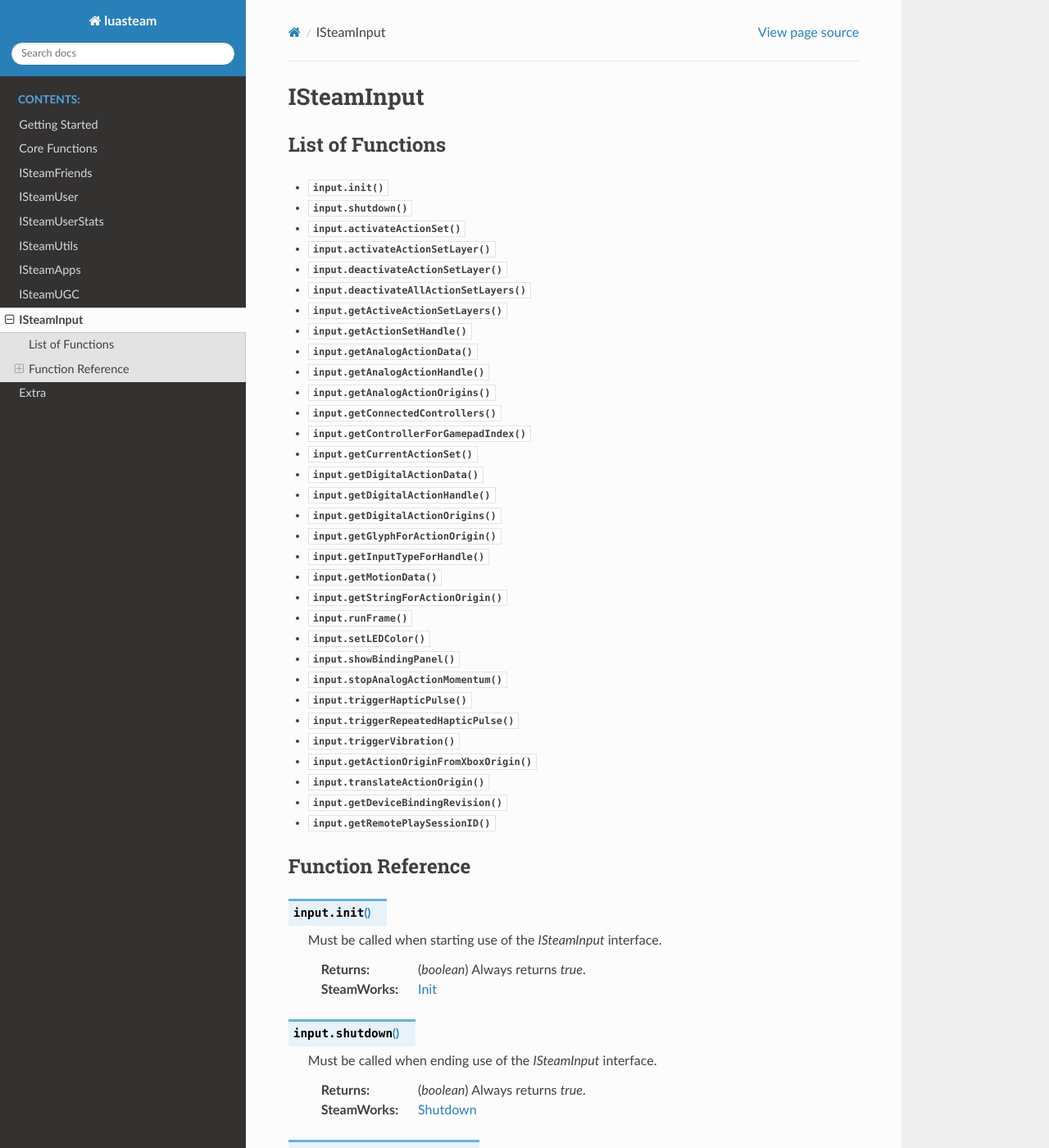
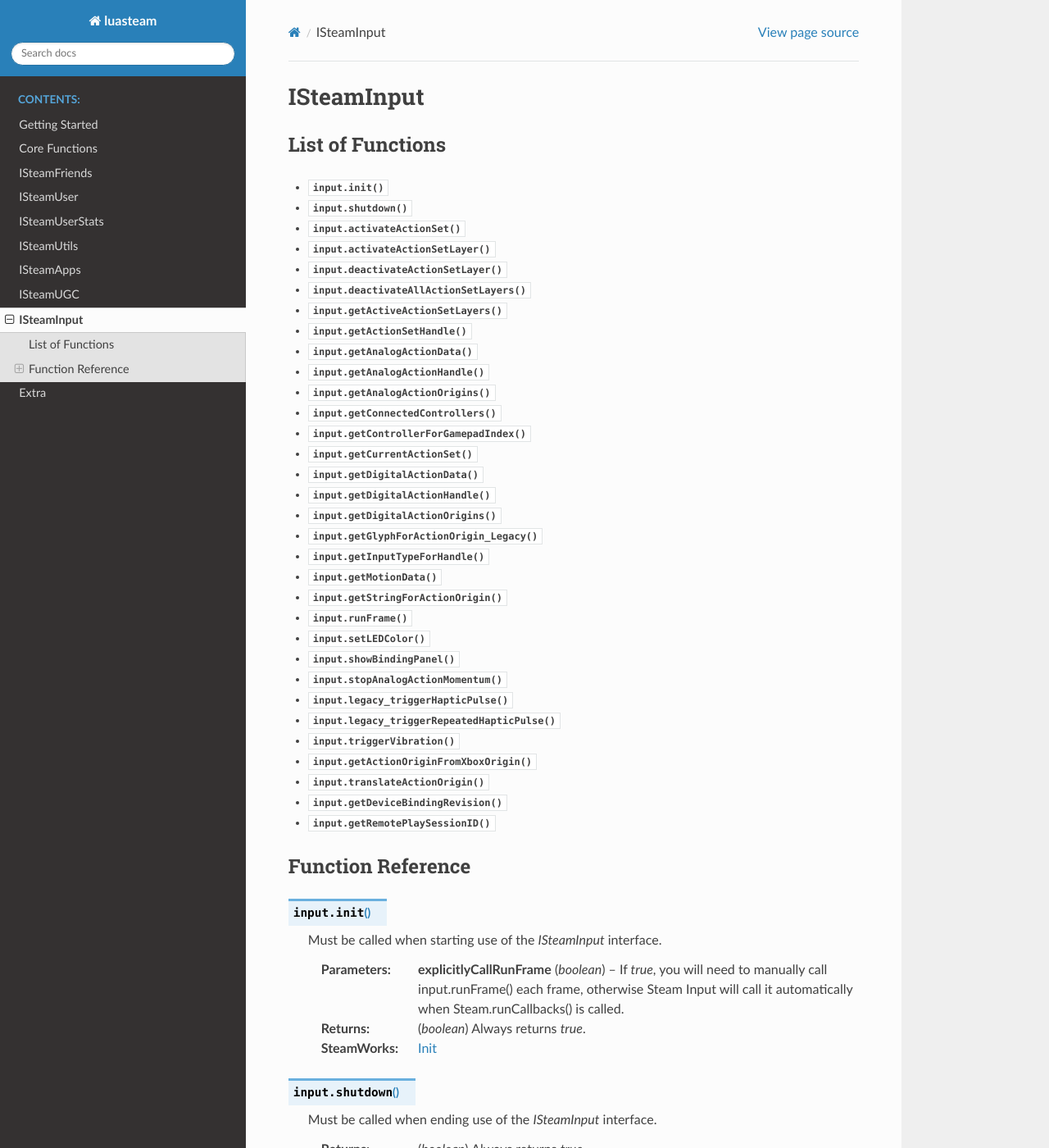
Before and after one commit to uspgamedev/luasteam, a Sphinx documentation site: the page built from docs/input.rst, in a window 1280 px wide and 1400 px high. Shown: the whole window at 82% size. Built offline with Sphinx 7.4.7 and the Read the Docs theme 2.0.0, drawn with Linux system fonts in a browser that asks for light colours; some of the changed text lies outside the part shown.

Commit message:
Fix build issues with SDK 155. Deprecation of input methods

```diff
--- a/docs/input.rst
+++ b/docs/input.rst
@@ -22,7 +22,7 @@
 * :func:`input.getDigitalActionData`
 * :func:`input.getDigitalActionHandle`
 * :func:`input.getDigitalActionOrigins`
-* :func:`input.getGlyphForActionOrigin`
+* :func:`input.getGlyphForActionOrigin_Legacy`
 * :func:`input.getInputTypeForHandle`
 * :func:`input.getMotionData`
 * :func:`input.getStringForActionOrigin`
@@ -30,8 +30,8 @@
 * :func:`input.setLEDColor`
 * :func:`input.showBindingPanel`
 * :func:`input.stopAnalogActionMomentum`
-* :func:`input.triggerHapticPulse`
-* :func:`input.triggerRepeatedHapticPulse`
+* :func:`input.legacy_triggerHapticPulse`
+* :func:`input.legacy_triggerRepeatedHapticPulse`
 * :func:`input.triggerVibration`
 * :func:`input.getActionOriginFromXboxOrigin`
 * :func:`input.translateActionOrigin`
@@ -45,6 +45,7 @@
 
     Must be called when starting use of the `ISteamInput` interface.
 
+    :param boolean explicitlyCallRunFrame: If `true`, you will need to manually call input.runFrame() each frame, otherwise Steam Input will call it automatically when Steam.runCallbacks() is called.
     :returns: (`boolean`) Always returns `true`.
     :SteamWorks: `Init <https://partner.steamgames.com/doc/api/isteaminput#Init>`_
 
@@ -159,7 +160,7 @@
     :returns: (`number`) The associated gamepad index for the specified controller, if emulating a gamepad.
     :SteamWorks: `GetGamepadIndexForController <https://partner.steamgames.com/doc/api/isteaminput#GetGamepadIndexForController>`_
 
-.. function:: input.getGlyphForActionOrigin()
+.. function:: input.getGlyphForActionOrigin_Legacy()
 
     :param string origin: For example, `LeftStick_Click`, `X`, `B`. See `EInputActionOrigin <https://partner.steamgames.com/doc/api/isteaminput#EInputActionOrigin>`_ for reference.
     :returns: (`string`) A local path to art for on-screen glyph for a particular origin.
@@ -213,7 +214,7 @@
     :returns: nothing
     :SteamWorks: `StopAnalogActionMomentum <https://partner.steamgames.com/doc/api/isteaminput#StopAnalogActionMomentum>`_
 
-.. function:: input.triggerHapticPulse()
+.. function:: input.legacy_triggerHapticPulse()
 
     :param uint64 inputHandle: The handle of the controller to affect. Obtained from :func:`input.getConnectedControllers`.
     :param string targetPad: `Left` or `Right` depending on which haptic touch pad to affect. See `ESteamControllerPad <https://partner.steamgames.com/doc/api/isteaminput#ESteamControllerPad>`_.
@@ -221,7 +222,7 @@
     :returns: nothing
     :SteamWorks: `TriggerHapticPulse <https://partner.steamgames.com/doc/api/isteaminput#TriggerHapticPulse>`_
 
-.. function:: input.triggerRepeatedHapticPulse()
+.. function:: input.legacy_triggerRepeatedHapticPulse()
 
     :param uint64 inputHandle: The handle of the controller to affect. Obtained from :func:`input.getConnectedControllers`.
     :param string targetPad: `Left` or `Right` depending on which haptic touch pad to affect. See `ESteamControllerPad <https://partner.steamgames.com/doc/api/isteaminput#ESteamControllerPad>`_.
```
Also changed, not shown: 1 other file.
